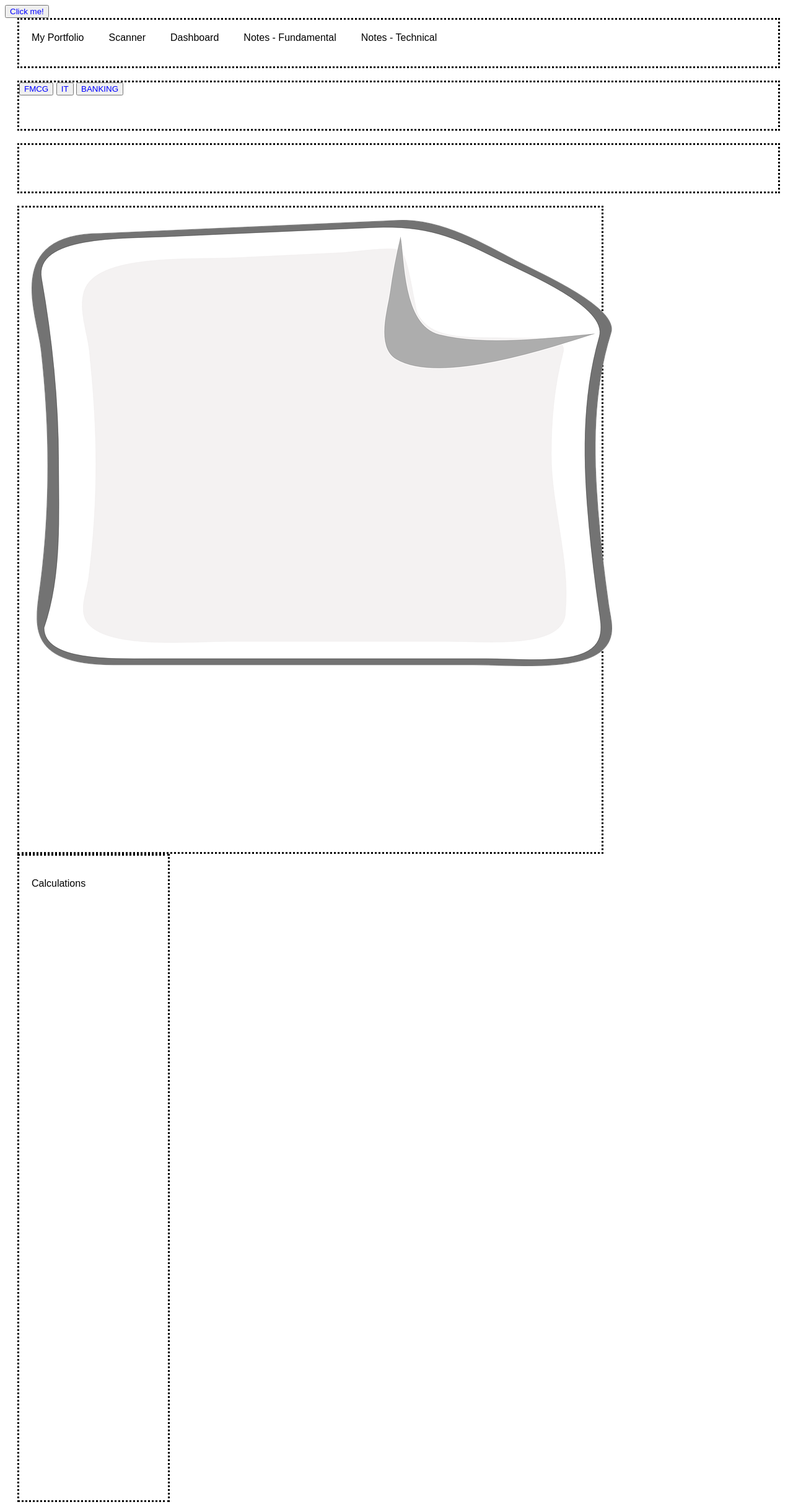
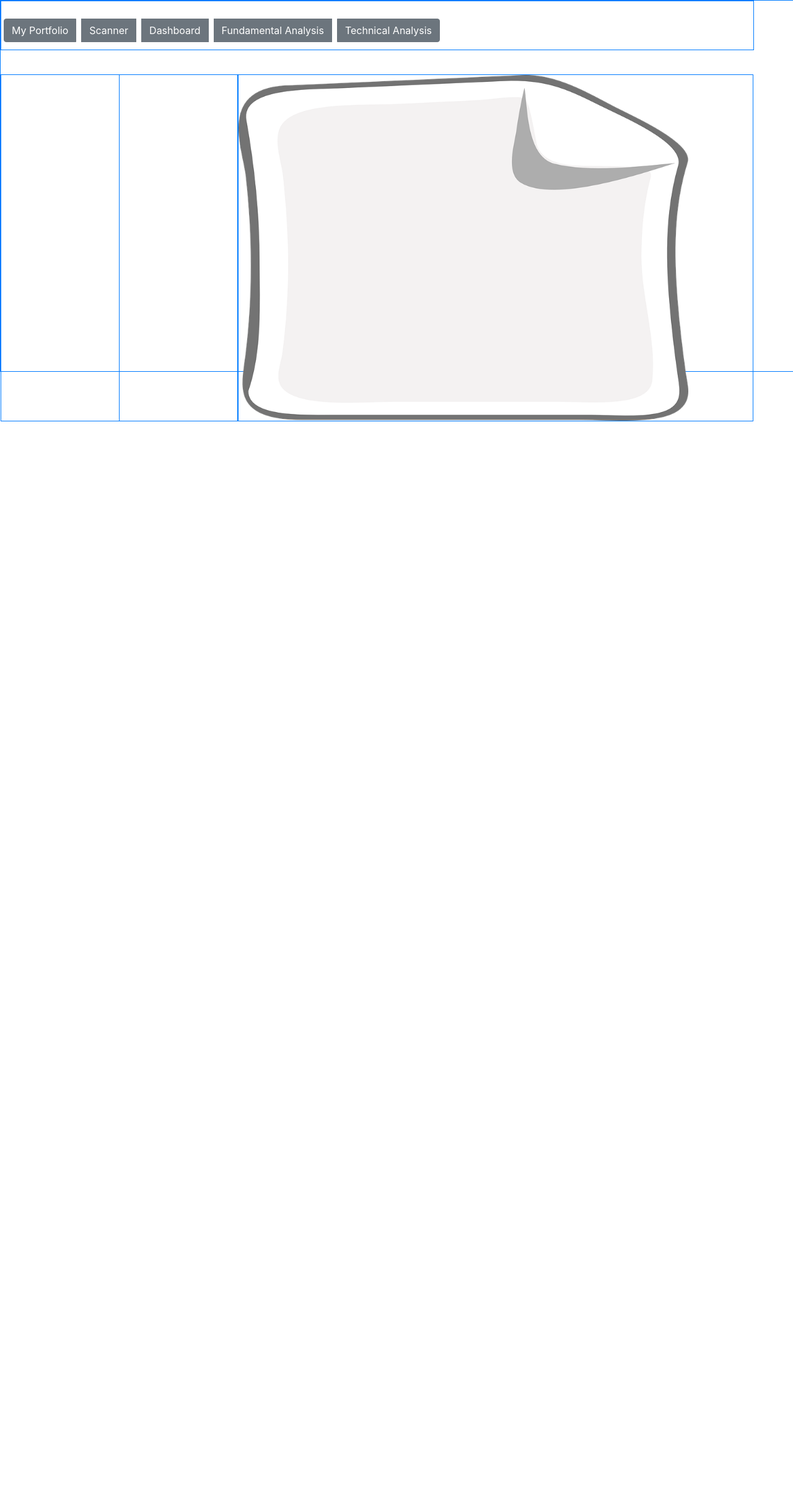
Before and after one commit to ajmal017/Markets_Django, a Django app: page /sector_analysis/ in a window 1280 px wide. Shown: the whole page at 62% size. After the commit the page ends 680 px from the top, so only its background shows below. Run offline with Django 3.2, Linux system fonts and the light colour scheme; some libraries are stand-ins or nearby versions.

Commit message:
Dir update

```diff
--- a/sector_analysis/static/sector_analysis/style.css
+++ /dev/null
@@ -1,93 +0,0 @@
-#Left_fr {
-    font-family: sans-serif;
-    font-size: 16px;
-    text-align: left;
-    width:900px;
-    height:1000px;
-    padding:20px;
-    border-style: dotted;
-    float:left;
-    margin-left:20px;
-    margin-right:20px;
-   }
-
-#Right_fr {
-    font-family: sans-serif;
-    font-size: 16px;
-    text-align: left;
-    width:200px;
-    height:1000px;
-    padding:20px;
-    border-style: dotted;
-    float:left;
-    margin-left:20px;
-    margin-right:20px;
-   }
-
-#container {
-    display: flex;
-    flex-wrap: wrap;
-}
-
-#Top_nav{
-    width:1225px;
-    font-family: sans-serif;
-    font-size: 16px;
-    text-align: left;
-    height:75px;
-    border-style: dotted;
-    float:left;
-    margin-left:20px;
-    margin-bottom:20px;
-   }
-
- #sec_nav{
-    width:1225px;
-    font-family: sans-serif;
-    font-size: 16px;
-    text-align: left;
-    height:75px;
-    border-style: dotted;
-    float:left;
-    margin-left:20px;
-    margin-bottom:20px;
-}
-
-#btn_create{
-    color:blue;
-}
-
-#comp_nav{
-    width:1225px;
-    font-family: sans-serif;
-    font-size: 16px;
-    text-align: left;
-    height:75px;
-    border-style: dotted;
-    float:left;
-    margin-left:20px;
-    margin-bottom:20px;
-}
-
-#lft_nav {
-    width:1225px;
-    font-family: sans-serif;
-    font-size: 16px;
-    text-align: left;
-    height:75px;
-    border-style: dotted;
-    float:left;
-    margin-left:20px;
-    margin-bottom:20px;
-   }
-
-#sec_nav p {
-    float:left;
-    margin:20px;
-}
-
-
-#Top_nav p {
-    float:left;
-    margin:20px;
-}
--- a/sector_analysis/templates/sector_analysis/index.html
+++ b/sector_analysis/templates/sector_analysis/index.html
@@ -6,6 +6,7 @@
 <html>
     <head>
         <title>Market analysis</title>
+        <link rel="stylesheet" href="https://maxcdn.bootstrapcdn.com/bootstrap/4.0.0/css/bootstrap.min.css" integrity="sha384-Gn5384xqQ1aoWXA+058RXPxPg6fy4IWvTNh0E263XmFcJlSAwiGgFAW/dAiS6JXm" crossorigin="anonymous">
         <link rel="stylesheet" href="{% static 'sector_analysis/style.css' %}">
         <meta name="viewport" content="width=device-width, initial-scale=1.0">
         <script src="https://code.jquery.com/jquery-3.5.1.min.js"></script>
@@ -16,13 +17,7 @@
         <script>
                  // create an empty array
             var dict  = JSON.parse('{{dict}}');
-
-            // object literal with properties
-            // var dict = [];
-            // dict.FMCG = ["BRITANNIA","ITC","HINDUNILVR"]
-            // etc.
-            // var dict =
-            // var dict = "{{dict}}";
+            console.log("{{img_path}}");
 
             DJANGO_STATIC_URL = '{{STATIC_URL}}';
             function remove_comp_buttons(){
@@ -56,94 +51,68 @@
                 var tikrs = dict[sector];
                 remove_comp_buttons();
                 if (Object.keys(dict).indexOf(sector)!=-1){
-                    for (i = 0, len = tikrs.length, text = ""; i < len; i++) {
+                    for (i = 0, len = tikrs.length; i < len; i++) {
                         var div = document.getElementById('comp_nav');
                         var btn = document.createElement("BUTTON");
-                        btn.style.margin = "10px 10px 10px 10px"
-                        btn.innerHTML = tikrs[i];
+                        btn.innerText = tikrs[i];
                         btn.id = 'comp_'+tikrs[i];
-                        btn.className = 'comp_';
-                        // var event = document.getElementById('comp_'+tikrs[i]).innerHTML;
-                        // btn.onclick  =function(){
+                        btn.className = "btn btn-primary btn-sm m-1";
+                        btn.addEventListener('click', function() {
+                            elem = document.getElementById('comp_'+this.innerText);
+                            img = document.getElementById("market_pic");
+                            img.src = "/static/sector_analysis/images/"+sector+"/"+this.innerText+".png";
 
-                        //     console.log(this.innerHTML);
-                        // }
-                        // btn.setAttribute('onclick',"printname(event, this)");
+                        });
 
-                        btn.addEventListener('click', function() {
-                            elem = document.getElementById('comp_'+this.innerHTML);
-                            img = document.getElementById("market_pic");
-                            img.src = "/static/sector_analysis/images/FMCG/"+this.innerHTML+".png";
-                        });
-                        //http://127.0.0.1:8000/static/sector_analysis/images/paper__.png - works
-                        //http://127.0.0.1:8000/sector_analysis/static/images/paper__.png
-                        // document.querySelector("#"+'comp_'+tikrs[i]).onclick = function () {console.log("hi")};
-                        // btn.onclick = function (){ console.log(tikrs[i]);}
                         div.appendChild(btn);
                     }
                 }
                 }
-
-                // var anchors = document.getElementsByClassName('comp_');
-                // for(var z = 0; z < anchors.length; z++) {
-                // //     // alert(anchors.innerHTML);
-                //     var elem = anchors[z];
-                //     console.log(elem.innerText);
-                //     elem.addEventListener('click', alert(elem.innerText) );
-                //     // elem.onclick = function() {
-
-                //     // //     elem = document.getElementById('comp_'+elem.innerHTML);
-                //     // //     // img = document.getElementById("market_pic");
-                //     //     console.log(elem.innerText);
-                //         ;
-                //     //     // img.src = "/static/sector_analysis/images/FMCG/"+elem.innerHTML+".png";
-
-                // }
-                // elem.addEventListener('click', function() {
-                //     img = document.getElementById("market_pic");
-                //     img.src = "/static/sector_analysis/images/FMCG/"+elem.innerText+".png";
-                // });
-
-
-            // array_length =
-            // for (let i = 0; i < document.getElementById("comp_nav").getElementsByTagName("button").length; i++) {
-            // elem= document.getElementById("comp_nav").getElementsByTagName("button")[i];
-            // console.log(elem.innerHTML)     }
-
-
-
-
-            // document.querySelector('#' + 'comp_'+'ITC').onclick = function (){console.log('yes')}
-
 
         </script>
     {% endautoescape %}
 
     </head>
     <body>
-        <div id="container">
-            <div id=create>
+        <div id="container" class="border border-primary" style="height: 600px;width: 1300px;position: fixed;">
+            <!-- <div id=create>
             <button type="button" id="btn_create" onclick="create_buttons() ">Click me!</button>
+            </div> -->
+        <div id="Top_nav" class="border border-primary " style="width:95%; height:80px;position: fixed;">
+            <br />
+            <div class="btn-toolbar mb-3" role="toolbar" aria-label="Toolbar with button groups">
+            <div class="btn-group mr-2" role="group" aria-label="First group">
+            <button type="button" class="btn btn-secondary m-1">My Portfolio</button>
+            <button type="button" class="btn btn-secondary m-1">Scanner </button>
+            <button type="button" class="btn btn-secondary m-1">Dashboard </button>
+            <button type="button" class="btn btn-secondary m-1">Fundamental Analysis</button>
+            <button type="button" class="btn btn-secondary m-1">Technical Analysis</button>
+            </div></div>
+        </div>
+
+        <div id="Right_fr" class="border border-primary d-inline-block" style="max-width:100%;
+        max-height:100%;width: 15%;height:70%;position: fixed;;top:15%">
+            <div>
+                {% for sector in sectors %}
+                <button button type="button" class="btn btn-success mr-1 mt-1 ml-1"
+                onclick="create_buttons('{{sector}}') ">{{ sector }}</button> <br />
+                {% endfor %}
             </div>
-        <div id="Top_nav">
-            <p>My Portfolio</p>
-            <p>Scanner</p>
-            <p>Dashboard</p>
-            <p>Notes - Fundamental</p>
-            <p>Notes - Technical</p>
-        </div>
-        <div id="sec_nav">
-            {% for sector in sectors %}
-            <button type="button" id="btn_create" onclick="create_buttons('{{sector}}') ">{{ sector }}</button>
-            {% endfor %}
-        </div>
-        <div id="comp_nav">
-        </div>
-        <div id="Left_fr">
-            <img id="market_pic" src="{% static 'sector_analysis/images/paper__.png' %} "/>
 
         </div>
-        <div id="Right_fr"><p>Calculations</p></div>
+        <div id="comp_nav" class="border border-primary d-inline-block" style="max-width:100%;
+        max-height:100%;width: 15%;height:70%;position: fixed;left:15%;top:15%">
+
         </div>
+        <div id="Left_fr" class="border border-primary d-inline-block "  style="max-width:100%;
+        max-height:100%;width: 65%;height:70%;position: fixed;left:30%;top:15%">
+            <img id="market_pic" src="{% static 'sector_analysis/images/paper__.png' %} " style="max-width:100%;
+            max-height:100%;"/>
+
+        </div>
+
+
+
+    </div>
     </body>
 </html>
--- a/sector_analysis/views.py
+++ b/sector_analysis/views.py
@@ -2,14 +2,45 @@ from django.shortcuts import render
 
 from django.http import HttpResponse
 import json
-sectors = ["FMCG", "IT", "BANKING"]
-dict={}
-dict["FMCG"] = ["BRITANNIA","ITC","HINDUNILVR","MARICO"]
+sector_img_path = '\\sector_analysis\\static\\sector_analysis\\images'
+def get_sectors_list(sector_img_path):
+	import os
+	s = os.getcwd()+sector_img_path
+	sectors = [x[0] for x in os.walk(s)][1:]
+	sectors = [x.split(s+'\\')[1] for x in sectors]
+	return sectors
+sectors = get_sectors_list(sector_img_path)
+# sectors = ["FMCG", "IT", "BANKING"]
+# dict={}
+# dict["FMCG"] = ["BRITANNIA","ITC","HINDUNILVR","MARICO"]
+import os
+from django.templatetags.static import static
 
 
+import os
+s = os.getcwd()+sector_img_path+'\\'
+dict = {}
+sectors_filenames = [x[0] for x in os.walk(s)][1:]
+sectors = [x.split(s)[1] for x in sectors_filenames]
+
+for text in sectors_filenames:
+    sector = text.split(s)[1]
+    companies = os.listdir(text)
+    companies = [x.split('.png')[0] for x in companies]
+    dict[sector] = companies
+
+# import settings
+# url = settings.STATIC_URL
+# from os import listdir
+from os.path import isfile, join
+# fldrs = [static(f) for f in listdir(url) if isfile(join(mypath, f))]
+# url = isfile(''.join(url))
 # Create your views here.
+
 def index(request):
     return render(request,"sector_analysis/index.html",
     {"sectors": sectors,
-    "dict":json.dumps(dict)}
+    "dict":json.dumps(dict),
+    "img_path":sectors
+    }
     )
```
Also changed, not shown: Markets_Django/settings.py (line endings or trailing spaces).
